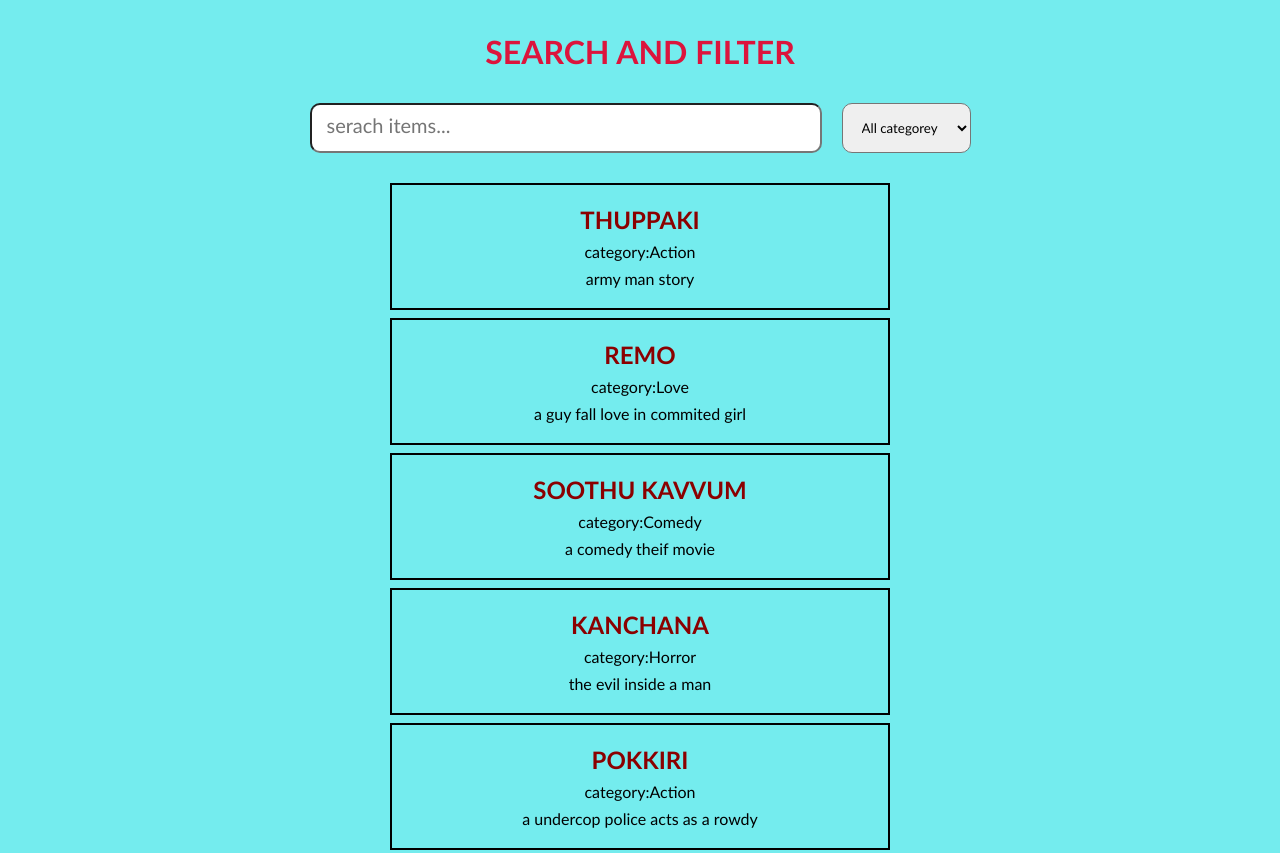
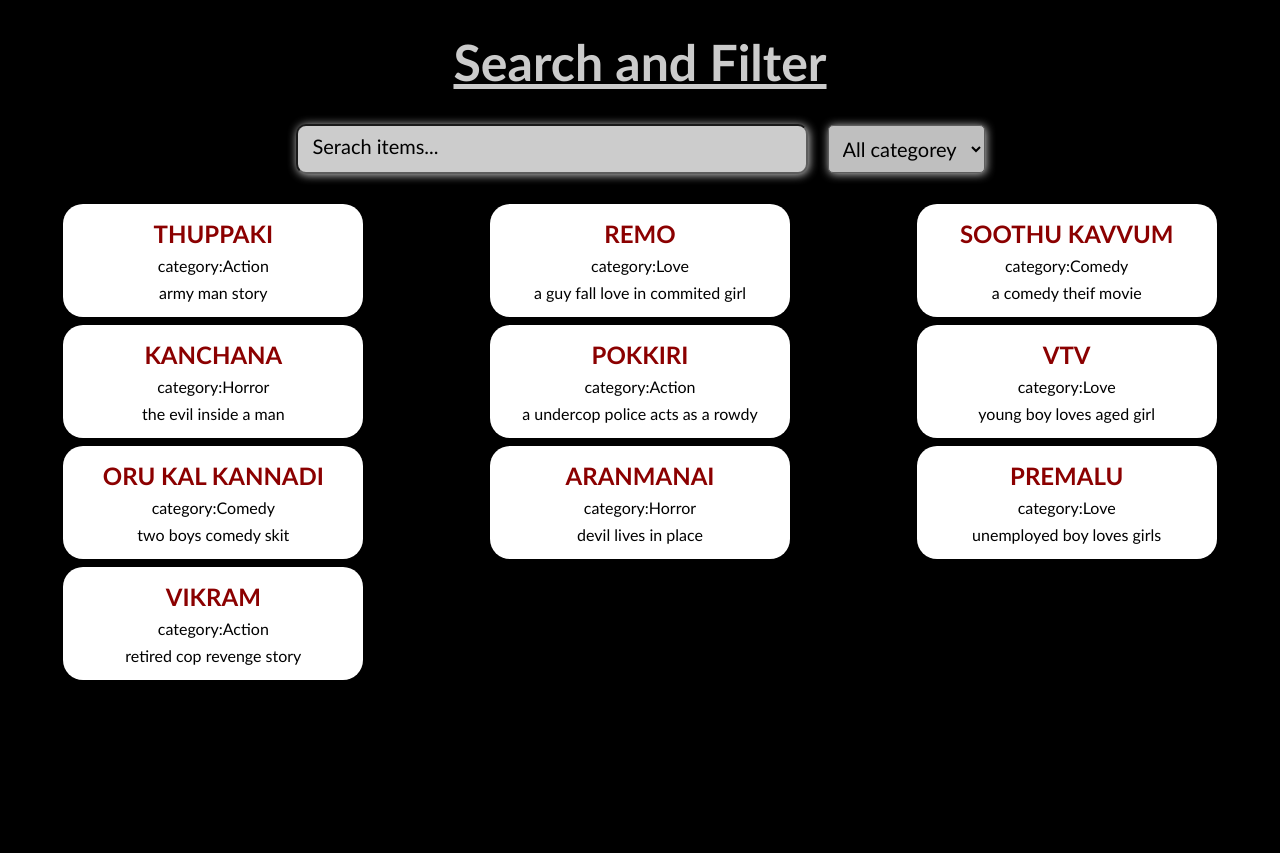
Before and after one commit to imsedhu/search-filter-js, a plain HTML site: page index.html in a window 1280 px wide. Shown: the top 853 px of the page. After the commit the page ends 800 px from the top, so only its background shows below. Drawn offline with Linux system fonts and the light colour scheme.

Commit message:
design changed

```diff
--- a/index.html
+++ b/index.html
@@ -7,9 +7,9 @@
   <link rel="stylesheet" href="./style.css">
 </head>
 <body>
-  <h1>Search and filter</h1>
+  <h1>Search and Filter</h1>
   <div class="inputs">
-  <input type="text" name="search" id="search-box" placeholder="serach items...">
+  <input type="text" name="search" id="search-box" placeholder="Serach items...">
   <select name="categorey" id="item-category">
     <option value="">All categorey</option>
     <option value="Action">Action</option>
--- a/style.css
+++ b/style.css
@@ -5,20 +5,25 @@
   font-family: 'Trebuchet MS', 'Lucida Sans Unicode', 'Lucida Grande', 'Lucida Sans', Arial, sans-serif;
 }
 body{
-  background-color: rgb(116, 236, 238);
+  background-color: black;
+  color: white;
 }
 .item{
-  padding: 20px;
-  border: 2px solid black;
+  padding: 15px;
   margin: 0 auto;
-  width: 500px;
+  width: 300px;
   margin-bottom: 8px;
+  background-color: white;
+  color: black;
+  border-radius: 20px;
+  cursor: pointer;
 }
 h1{
   text-align: center;
-  text-transform: uppercase;
   padding-block: 2rem;
-  color: crimson;
+  color:rgb(203, 203, 203);
+  text-decoration: underline;
+  font-size: 50px;
 }
 .inputs{
   display: flex;
@@ -31,15 +36,31 @@ h1{
   width: 40%;
   padding: 15px;
   border-radius: 10px;
+  opacity: 0.8;
+  box-shadow: 1px 1px 10px white;
+  cursor: pointer;
 }
 #search-box::placeholder{
   font-size: 20px;
+  color: black;
+}
 
+#search-box:active{
+  border: none;
 }
+
 #item-category{
-  padding: 15px;
-  border-radius: 10px;
+  padding: 10px 10px 10px 10px ;
+  border-radius: 5px;
+  font-size: 20px;
+  box-shadow: 1px 1px 10px white;
+  opacity: 0.8;
+  cursor: pointer;
 }
+#item-category > option{
+  font-size: 20px;
+}
+
 h2,
 .category,
 .desc{
@@ -53,3 +74,8 @@ h2{
 .category{
   margin-bottom: 8px;
 }
+
+#items-container {
+  display: grid;
+  grid-template-columns: 1fr 1fr 1fr;
+}
```
